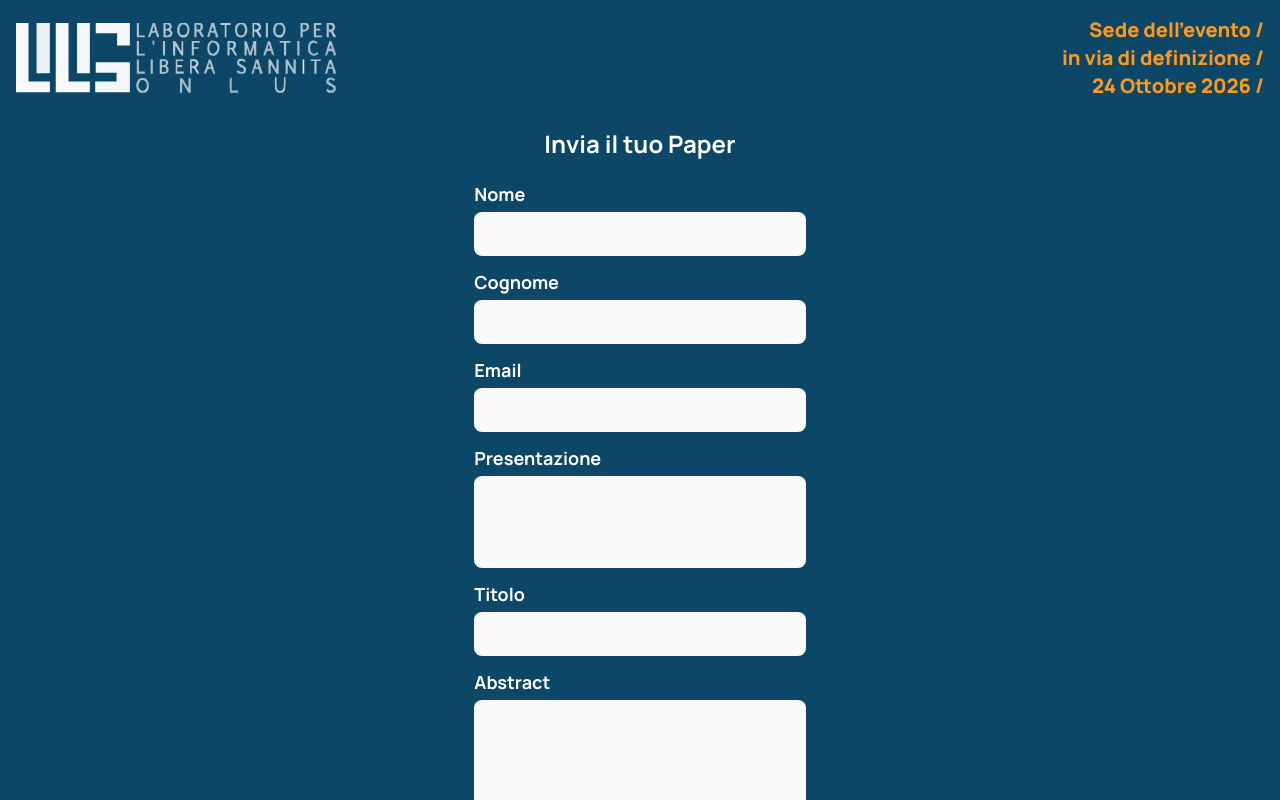
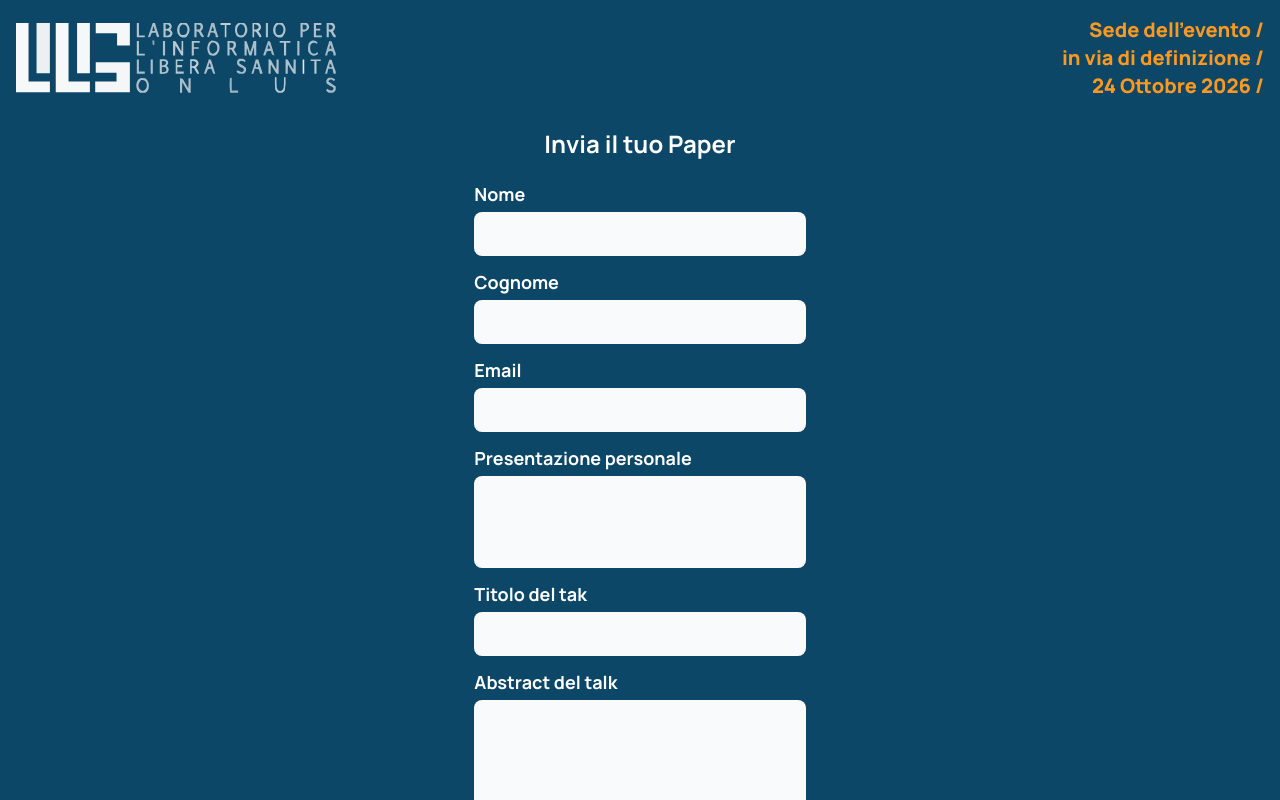
Before and after one commit to lilisonlus/cfp-vercel-form, a Next.js app: page /call-for-talk in a window 1280 px wide. Shown: the top 800 px of the page. Built offline with nearby package versions, Linux system fonts and the light colour scheme.

Commit message:
better cfp text

```diff
--- a/src/app/actions.ts
+++ b/src/app/actions.ts
@@ -131,7 +131,7 @@ function composeTalkMessage(data: Talk): string {
   message += `<b>Cognome</b>: ${data.surname}\n`;
   message += `<b>Email</b>: ${data.email}\n`;
   message += data.presentation
-    ? `<b>Presentazione</b>: ${data.presentation}\n`
+    ? `<b>Presentazione personale</b>: ${data.presentation}\n`
     : "";
   message += data.title ? `<b>Titolo</b>: ${data.title}\n` : "";
   message += data.abstract ? `<b>Abstract</b>: ${data.abstract}\n` : "";
--- a/src/app/call-for-talk/page.tsx
+++ b/src/app/call-for-talk/page.tsx
@@ -65,21 +65,21 @@ export default function CallForTalk() {
         />
         <FormTextArea
           id="presentation"
-          text="Presentazione"
+          text="Presentazione personale"
           rows={3}
           defaultValue={state.data?.company}
           error={state.errors?.company}
         />
         <FormInput
           id="title"
-          text="Titolo"
+          text="Titolo del tak"
           type="text"
           defaultValue={state.data?.title}
           error={state.errors?.title}
         />
         <FormTextArea
           id="abstract"
-          text="Abstract"
+          text="Abstract del talk"
           rows={5}
           defaultValue={state.data?.abstract}
           error={state.errors?.abstract}
```
